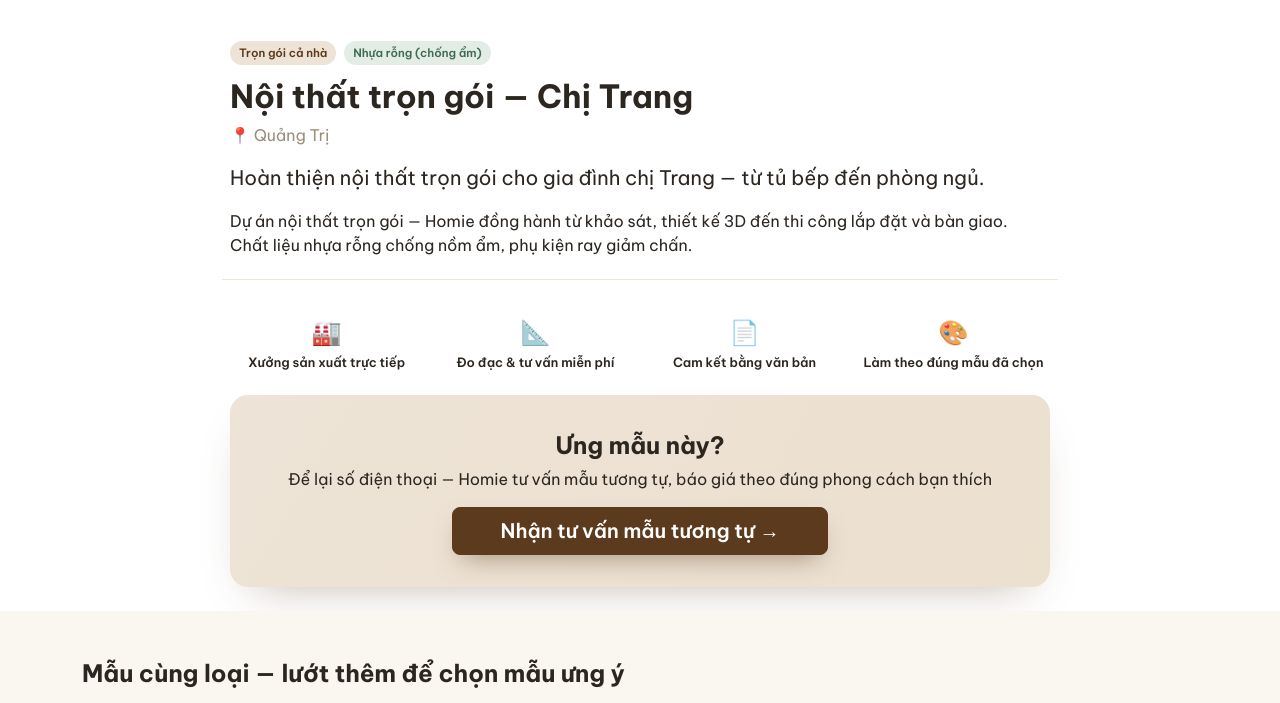
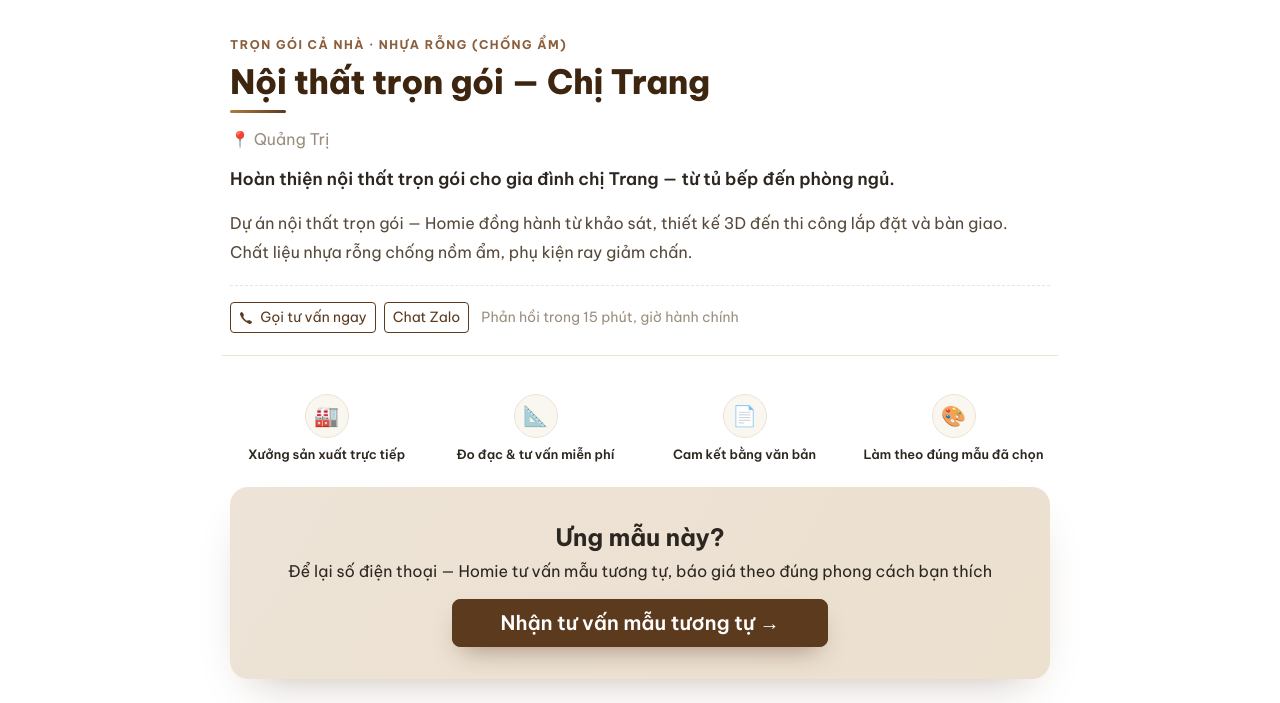
Before and after one commit to thangvo145-byte/homie-website, a Flask app: page /mau-ma/1 in a window 1280 px wide. Shown: the part 808-1511 px from the top of the page. Run offline with Flask 3, Linux system fonts and the light colour scheme.

Commit message:
Nang cap layout trang chi tiet mau ma: breadcrumb, tieu de kieu cao cap, quick-CTA, trust badge tron

```diff
--- a/static/css/style.css
+++ b/static/css/style.css
@@ -176,6 +176,20 @@ body{color:var(--ink);background:#fff;}
   box-shadow:0 20px 44px -24px rgba(92,58,30,.4);}
 .proj-cta .btn{box-shadow:0 12px 26px -10px rgba(92,58,30,.5);}
 
+/* Breadcrumb tinh gọn, cao cấp */
+.proj-breadcrumb-sec{border-bottom:1px solid var(--soft);}
+.proj-breadcrumb{--bs-breadcrumb-divider:'/';font-size:.82rem;}
+.proj-breadcrumb .breadcrumb-item a{color:var(--wood-mid);text-decoration:none;}
+.proj-breadcrumb .breadcrumb-item a:hover{color:var(--wood);text-decoration:underline;}
+.proj-breadcrumb .breadcrumb-item.active{color:var(--ink);font-weight:600;}
+
+/* Tiêu đề & mô tả kiểu cao cấp */
+.proj-h1{font-size:clamp(1.6rem,3vw,2.1rem);font-weight:800;letter-spacing:-.4px;color:var(--wood-dark);}
+.proj-h1-rule{width:56px;height:3px;border-radius:3px;background:linear-gradient(90deg,var(--wood-light),var(--wood));margin-bottom:14px;}
+.proj-lead{color:var(--ink);font-weight:600;font-size:1.08rem;}
+.proj-desc{color:#57493a;line-height:1.8;font-size:1rem;}
+.proj-quickcta{margin-top:18px;padding-top:16px;border-top:1px dashed var(--soft);}
+
 /* Progress bar (story-style) tự lướt ảnh */
 .proj-progress{position:absolute;top:12px;left:12px;right:12px;z-index:4;display:flex;gap:6px;}
 .proj-progress-bar{flex:1;height:3px;border-radius:3px;background:rgba(255,255,255,.35);overflow:hidden;}
@@ -191,8 +205,9 @@ body{color:var(--ink);background:#fff;}
 .proj-title-overlay span{font-size:.85rem;opacity:.9;}
 
 /* Dải cam kết dưới mô tả */
-.proj-trust{margin-top:22px;padding-top:18px;border-top:1px solid var(--soft);}
-.proj-trust-ic{font-size:1.5rem;margin-bottom:4px;}
+.proj-trust{margin-top:22px;padding-top:22px;border-top:1px solid var(--soft);}
+.proj-trust-ic{width:44px;height:44px;margin:0 auto 8px;border-radius:50%;background:var(--cream);
+  border:1px solid var(--soft);display:flex;align-items:center;justify-content:center;font-size:1.25rem;}
 .proj-trust-txt{font-size:.8rem;font-weight:600;color:var(--ink);line-height:1.3;}
 @media (max-width:767px){
   .proj-gallery-main{aspect-ratio:4/3;max-height:460px;border-radius:12px;}
--- a/templates/project_detail.html
+++ b/templates/project_detail.html
@@ -7,9 +7,16 @@
 {% if project.image %}{% set _ = gallery.append(project.image) %}{% endif %}
 {% for im in project.images %}{% if im.filename != project.image %}{% set _ = gallery.append(im.filename) %}{% endif %}{% endfor %}
 
-<section class="py-3 bg-cream">
+<section class="py-3 bg-cream proj-breadcrumb-sec">
   <div class="container">
-    <a href="{{ url_for('gallery') }}" class="small text-decoration-none">← Về thư viện mẫu mã</a>
+    <nav aria-label="breadcrumb">
+      <ol class="breadcrumb proj-breadcrumb mb-0">
+        <li class="breadcrumb-item"><a href="{{ url_for('index') }}">Trang chủ</a></li>
+        <li class="breadcrumb-item"><a href="{{ url_for('gallery') }}">Mẫu mã</a></li>
+        {% if project.category %}<li class="breadcrumb-item"><a href="{{ url_for('gallery') }}?cat={{ project.category }}">{{ CAT_MAP.get(project.category, project.category) }}</a></li>{% endif %}
+        <li class="breadcrumb-item active" aria-current="page">{{ project.title }}</li>
+      </ol>
+    </nav>
   </div>
 </section>
 
@@ -66,14 +73,23 @@
 <section class="py-4">
   <div class="container">
     <div class="proj-info mx-auto">
-      <div class="mb-2">
-        {% if project.category %}<span class="chip">{{ CAT_MAP.get(project.category, project.category) }}</span>{% endif %}
-        {% if project.material %}<span class="chip mat">{{ MAT_MAP.get(project.material, project.material) }}</span>{% endif %}
+      <div class="eyebrow mb-2">{{ CAT_MAP.get(project.category, 'Mẫu nội thất') }}{% if project.material %} · {{ MAT_MAP.get(project.material, project.material) }}{% endif %}</div>
+      <h1 class="proj-h1 mb-2">{{ project.title }}</h1>
+      <div class="proj-h1-rule"></div>
+      {% if project.location %}<p class="text-muted-2 mb-3">📍 {{ project.location }}</p>{% endif %}
+      <p class="lead proj-lead">{{ project.summary }}</p>
+      <p class="proj-desc">{{ project.description }}</p>
+
+      <div class="proj-quickcta d-flex flex-wrap align-items-center gap-2">
+        <a href="tel:0902866717" class="btn btn-outline-primary btn-sm">
+          <svg xmlns="http://www.w3.org/2000/svg" width="14" height="14" fill="currentColor" viewBox="0 0 16 16" class="me-1">
+            <path d="M3.654 1.328a.678.678 0 0 0-1.015-.063L1.605 2.3c-.483.484-.661 1.169-.45 1.77a17.6 17.6 0 0 0 4.168 6.608 17.6 17.6 0 0 0 6.608 4.168c.601.211 1.286.033 1.77-.45l1.034-1.034a.678.678 0 0 0-.063-1.015l-2.307-1.794a.68.68 0 0 0-.58-.122l-2.19.547a1.75 1.75 0 0 1-1.657-.459L5.482 8.062a1.75 1.75 0 0 1-.46-1.657l.548-2.19a.68.68 0 0 0-.122-.58z"/>
+          </svg>
+          Gọi tư vấn ngay
+        </a>
+        <a href="https://zalo.me/{{ SITE.zalo }}" target="_blank" class="btn btn-outline-primary btn-sm">Chat Zalo</a>
+        <span class="text-muted-2 small ms-1">Phản hồi trong 15 phút, giờ hành chính</span>
       </div>
-      <h1 class="h2 fw-bold mb-2">{{ project.title }}</h1>
-      {% if project.location %}<p class="text-muted-2 mb-3">📍 {{ project.location }}</p>{% endif %}
-      <p class="lead">{{ project.summary }}</p>
-      <p>{{ project.description }}</p>
 
       <div class="row g-3 proj-trust">
         <div class="col-6 col-md-3 text-center">
```
